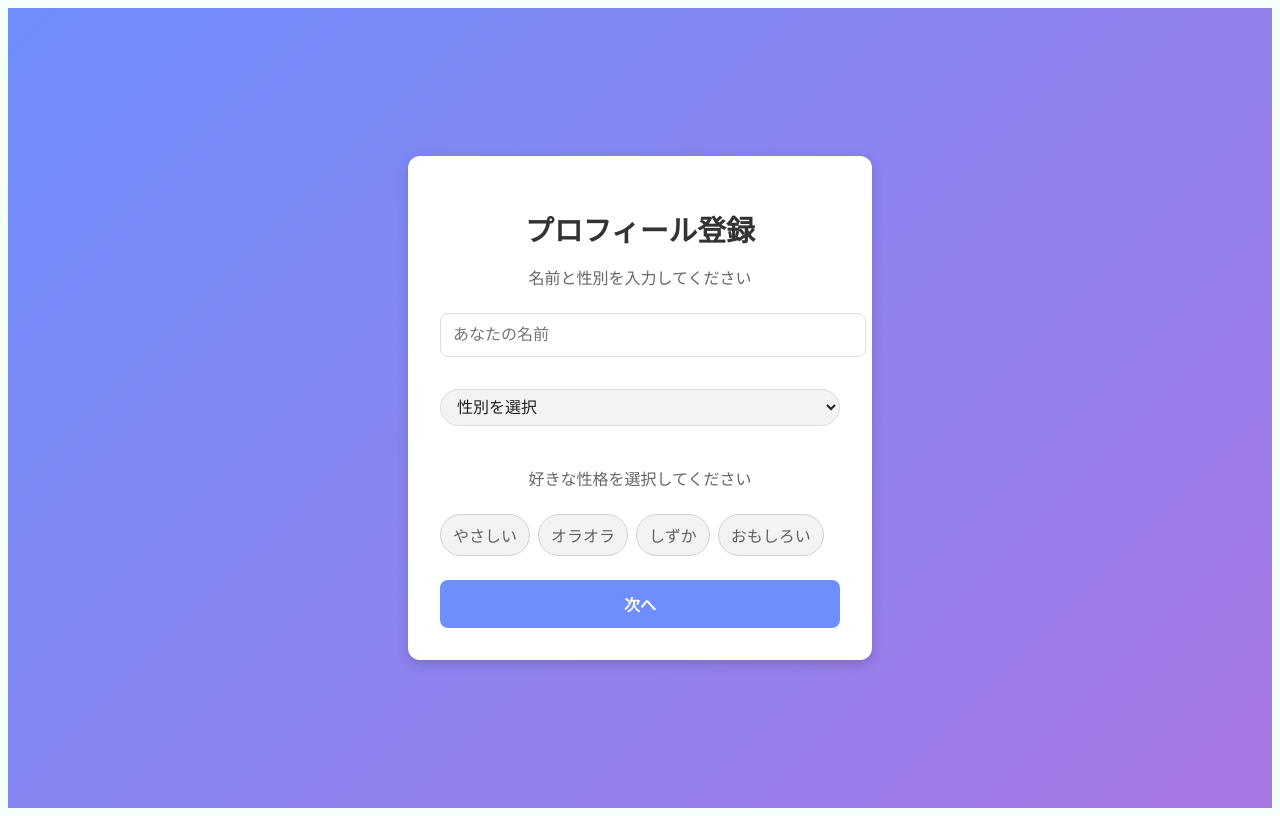
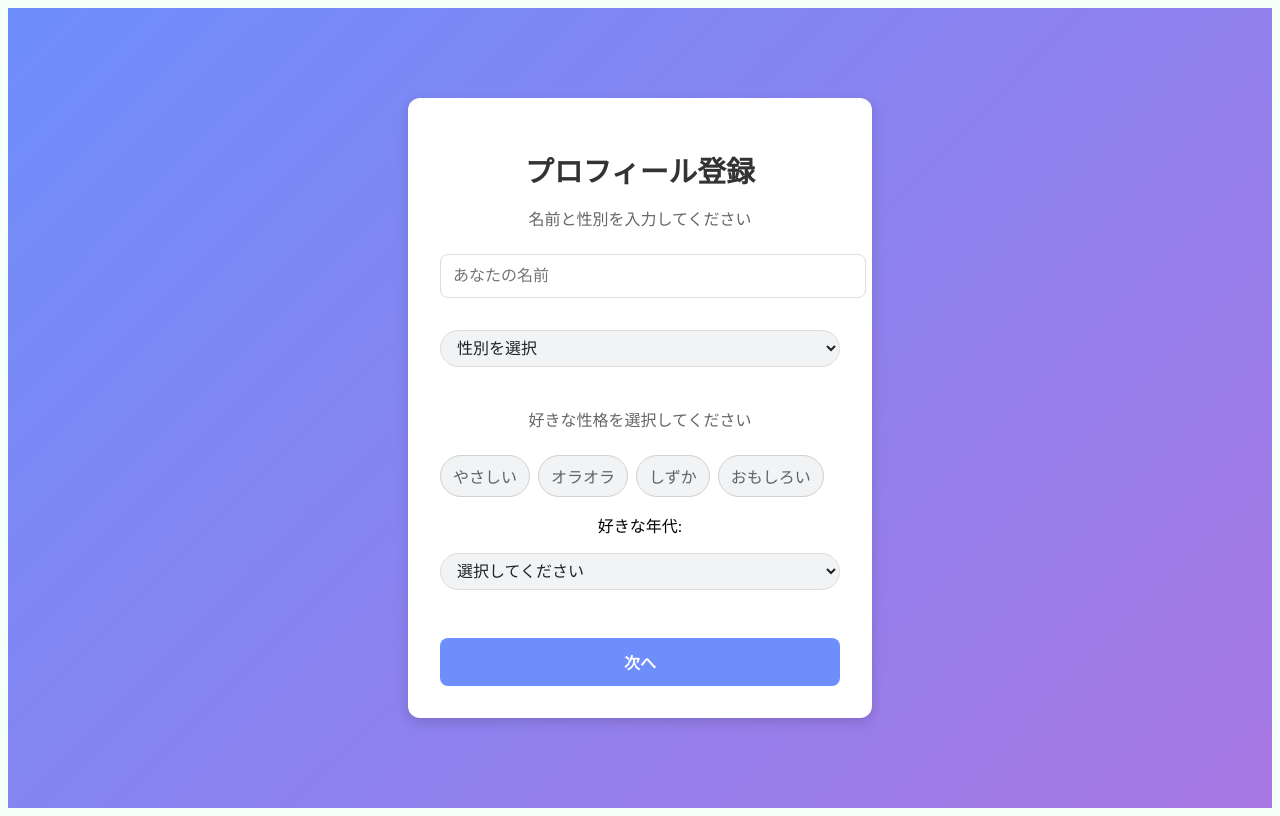
Before and after one commit to shunnagahara/WhisperMe, a React (Create React App) app: page /profile in a window 1280 px wide. Built offline with nearby package versions, Linux system fonts and the light colour scheme.

Commit message:
好きな年代を追加

```diff
--- a/src/Profile.tsx
+++ b/src/Profile.tsx
@@ -3,12 +3,14 @@ import { useNavigate } from 'react-router-dom';
 import './Profile.css';
 
 const personalityOptions = ["やさしい", "オラオラ", "しずか", "おもしろい"];
+const ageRangeOptions = ["18 - 25", "25 - 30", "30 - 40", "40 - 50", "50 - 60"];
 
 const Profile: React.FC = () => {
   const [name, setName] = useState('');
   const [gender, setGender] = useState('');
   const [favoriteAppearance, setFavoriteAppearance] = useState('');
   const [selectedPersonalities, setSelectedPersonalities] = useState<string[]>([]);
+  const [favoriteAgeRange, setFavoriteAgeRange] = useState('');
 
   // 男性・女性による「好きな外見」の選択肢
   const maleAppearanceOptions = ['爽やか系', 'ワイルド系', '韓国系'];
@@ -86,6 +88,23 @@ const Profile: React.FC = () => {
             ))}
           </div>
         </div>
+
+        <div className="personality-container">
+          <label className="profile-label">
+            好きな年代:
+            <select
+              className="profile-select"
+              value={favoriteAgeRange}
+              onChange={(e) => setFavoriteAgeRange(e.target.value)}
+            >
+              <option value="">選択してください</option>
+              {ageRangeOptions.map(option => (
+                <option key={option} value={option}>{option}</option>
+              ))}
+            </select>
+          </label>
+        </div>
+
         <button onClick={handleNext} className="profile-button">次へ</button>
       </div>
     </div>
```
